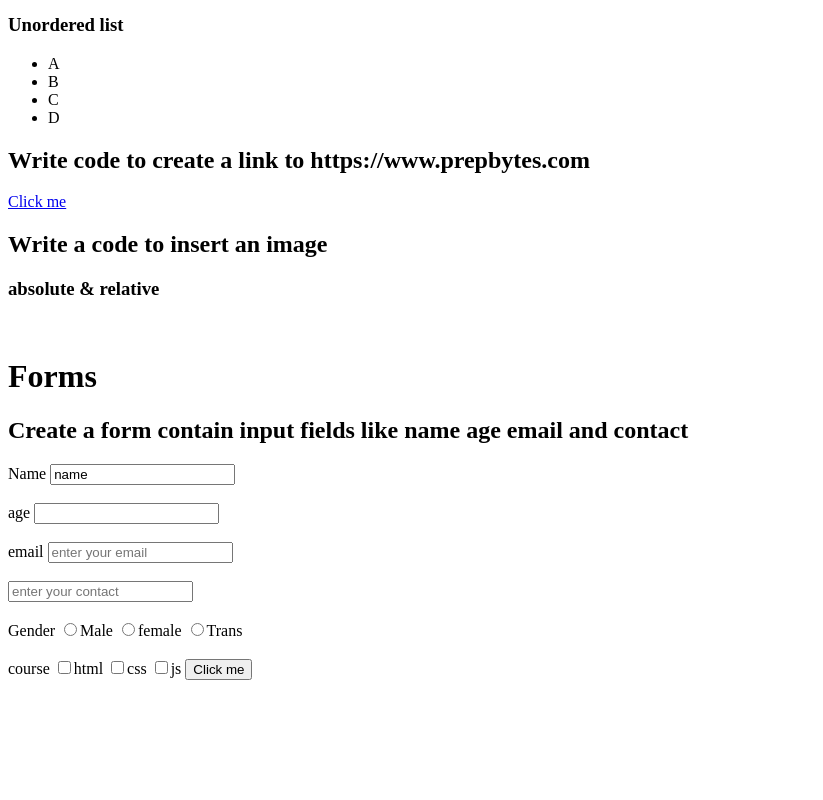
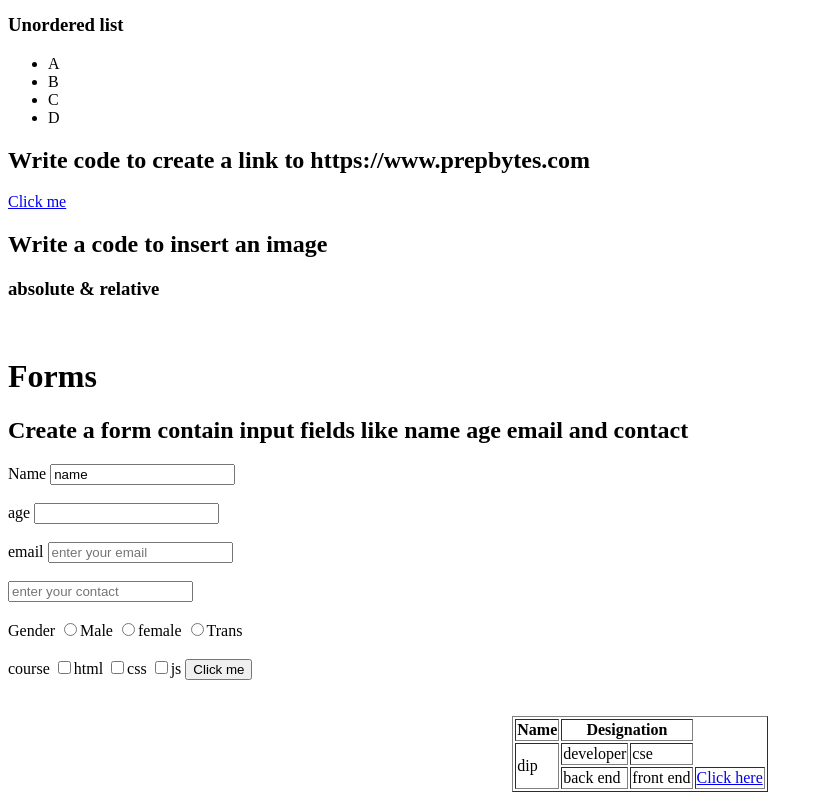
Before and after one commit to Dipaknikalje/Interview-question-of-HTML, a plain HTML site: page index.html in a window 1280 px wide. Shown: the part 1702-2502 px from the top of the page, without its empty margins (0-823 px from the left). Before the commit the page ends 2390 px from the top, so only its background shows below. Drawn offline with Linux system fonts and the light colour scheme.

Commit message:
Update index.html

```diff
--- a/index.html
+++ b/index.html
@@ -123,6 +123,26 @@
       <input type="checkbox" name="course3" value="js" id="course" />js
       <input type="submit" value="Click me" />
     </form>
+        <br>
+                                           <br>
+                                           <table border="1" size="100%" align="center">
+      <thead>
+        <th>Name</th>
+        <th colspan="2">Designation</th>
+      </thead>
+      <tbody>
+        <tr>
+          <td rowspan="2">dip</td>
+          <td>developer</td>
+          <td>cse</td>
+        </tr>
+        <tr>
+          <td>back end</td>
+          <td>front end</td>
+          <td><a href="www.prepbytes.com">Click here</a></td>
+        </tr>
+      </tbody>
+    </table>
 
 </body>
 </html>
```
